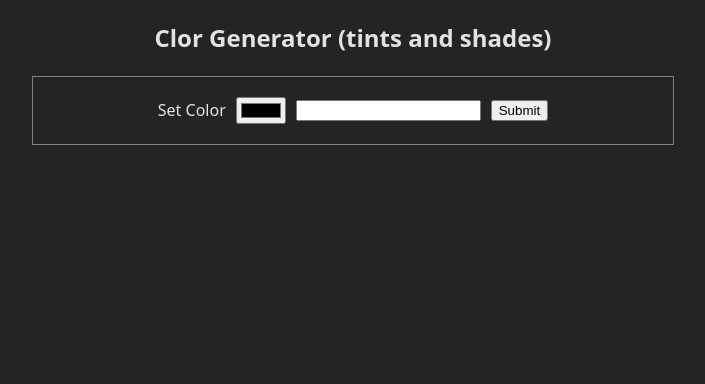
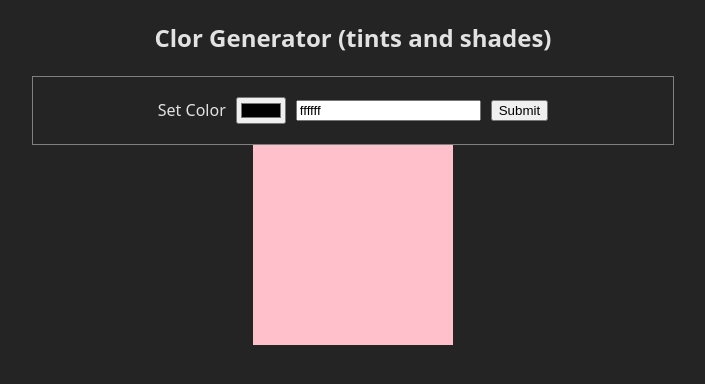
Before and after one commit to ilicc-sara/Color-Generator, a React (Vite) app: page / in a window 1280 px wide. Shown: the top 384 px of the page, without its empty margins (287-992 px from the left). Built offline with nearby package versions, Linux system fonts and the light colour scheme.

Commit message:
changing color value on submit

```diff
--- a/src/App.jsx
+++ b/src/App.jsx
@@ -4,14 +4,16 @@ import "./App.css";
 function App() {
   const [count, setCount] = useState(0);
   const myRef = useRef();
-  const [colorValue, setColorValue] = useState();
-
-  console.log(myRef.current?.value);
+  const [colorValue, setColorValue] = useState("ffffff");
 
   function handleSubmit(e) {
     e.preventDefault();
 
     console.log(colorValue);
+
+    if (myRef.current) {
+      myRef.current.style.backgroundColor = colorValue;
+    }
   }
 
   return (
@@ -21,14 +23,18 @@ function App() {
       <form onSubmit={handleSubmit}>
         <label>Set Color</label>
         <input
-          ref={myRef}
           type="color"
           value={colorValue}
           onChange={(e) => setColorValue(e.target.value)}
         />
-        <input type="text" value={colorValue} />
+        <input
+          type="text"
+          value={colorValue}
+          onChange={(e) => setColorValue(e.target.value)}
+        />
         <button>Submit</button>
       </form>
+      <div ref={myRef} className="color-tab"></div>
     </>
   );
 }
--- a/src/index.css
+++ b/src/index.css
@@ -18,3 +18,10 @@ form {
   gap: 10px;
   padding: 20px;
 }
+
+.color-tab {
+  width: 200px;
+  height: 200px;
+  margin: 0 auto;
+  background-color: pink;
+}
```
